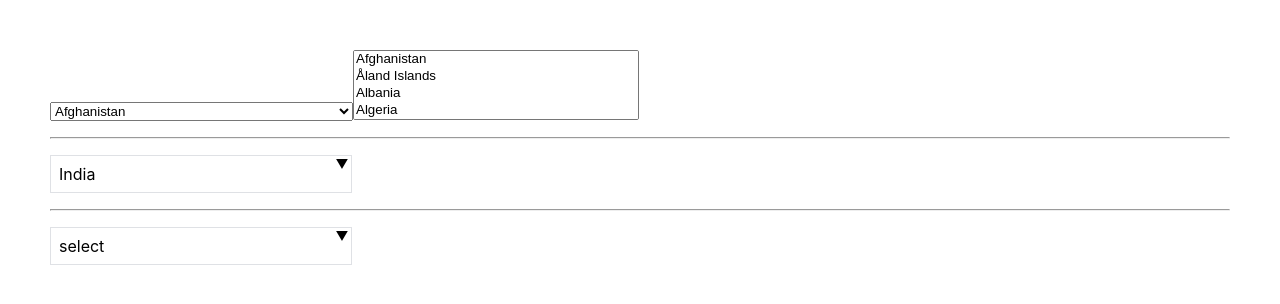
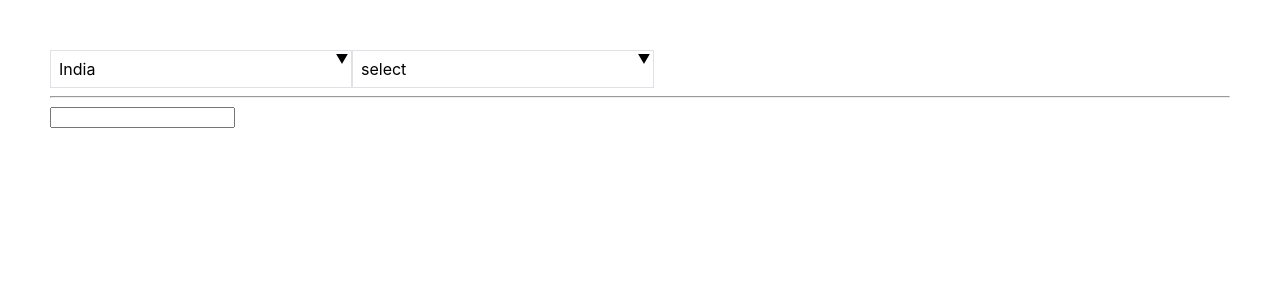
Before and after one commit to mohdovais/react-components, a React (Vite) app: page / in a window 1280 px wide. Shown: the top 304 px of the page. Built offline with nearby package versions, Linux system fonts and the light colour scheme.

Commit message:
date parser

```diff
--- a/src/App.tsx
+++ b/src/App.tsx
@@ -1,5 +1,6 @@
 import React, { useEffect, useMemo, useState } from "react";
 import { Combobox, Option } from "./components/combobox";
+import { parseDate } from "./utils/date-parse";
 //import countries from "../data/countries.json";
 
 type Country = {
@@ -35,23 +36,6 @@ function App(): JSX.Element {
 
   return (
     <div style={{ padding: 50 }}>
-      <select>
-        {countries.map((country: Country) => (
-          <option key={country.code} value={country.code}>
-            {country.name}
-          </option>
-        ))}
-      </select>
-      <select multiple onChange={(event) => console.log(event.target.value)}>
-        {countries.map((country: Country) => (
-          <option key={country.code} value={country.code}>
-            {country.name}
-          </option>
-        ))}
-      </select>
-      <p></p>
-      <hr />
-      <p></p>
       <Combobox
         value={val}
         onChange={setVal}
@@ -60,9 +44,7 @@ function App(): JSX.Element {
       >
         {options}
       </Combobox>
-      <p></p>
-      <hr />
-      <p></p>
+
       <Combobox<Country>
         value={val2}
         onChange={setVal2}
@@ -78,6 +60,19 @@ function App(): JSX.Element {
       >
         {options}
       </Combobox>
+      <div>
+        <hr />
+      </div>
+      <input
+        type="text"
+        onBlur={(event) => {
+          const p = performance.now();
+          const el = event.target;
+          const val = parseDate(el.value);
+          console.log(val, performance.now() - p);
+          el.value = val;
+        }}
+      />
     </div>
   );
 }
--- a/src/components/combobox/Combobox.tsx
+++ b/src/components/combobox/Combobox.tsx
@@ -1,7 +1,7 @@
 import * as React from "react";
-import { memo, useCallback, useMemo, useRef } from "./react";
+import { memo, useCallback, useMemo, useRef } from "../react";
 import Picker from "./Picker";
-import { usePickerPosition } from "./usePosition";
+import { usePickerPosition } from "../hooks/usePosition";
 import { emptyFn, ensureArray } from "./context";
 import { normalizeChildren, getActiveDescendant } from "./Combobox.utils";
 import {
@@ -45,6 +45,8 @@ function isMultipleDisplayRender<T>(
 
 export function Combobox<T>(props: ComboboxProps<T>): JSX.Element {
   const {
+    id,
+    className = "",
     children,
     disabled = false,
     onSearch = emptyFn,
@@ -204,7 +206,8 @@ export function Combobox<T>(props: ComboboxProps<T>): JSX.Element {
         aria-owns={listboxId}
         aria-haspopup="listbox"
         ref={ref}
-        className={$combobox + " " + (disabled ? $disabled : "")}
+        id={id}
+        className={[$combobox, disabled ? $disabled : "", className].join(" ")}
         tabIndex={disabled ? undefined : 0}
         onClick={
           disabled
--- a/src/components/combobox/Combobox.utils.ts
+++ b/src/components/combobox/Combobox.utils.ts
@@ -1,5 +1,5 @@
 import * as React from "react";
-import { cloneElement } from "./react";
+import { cloneElement } from "../react";
 import Option from "./Option";
 import Optgroup from "./Optgroup";
 import { OptgroupProps, OptionProps, OptProps } from "./types";
--- a/src/components/combobox/Optgroup.tsx
+++ b/src/components/combobox/Optgroup.tsx
@@ -1,6 +1,6 @@
 import * as React from "react";
-import { memo } from "./react";
-import { useRandomId } from "./useRandomId";
+import { memo } from "../react";
+import { useRandomId } from "../hooks/useRandomId";
 import { OptgroupProps } from "./types";
 
 function Optgroup<T>(props: OptgroupProps<T>) {
--- a/src/components/combobox/Option.tsx
+++ b/src/components/combobox/Option.tsx
@@ -1,5 +1,5 @@
 import * as React from "react";
-import { memo, useEffect, useRef, useContext } from "./react";
+import { memo, useEffect, useRef, useContext } from "../react";
 import { ComboboxContext, scrollIntoView } from "./context";
 import { OptionProps } from "./types";
 import {
--- a/src/components/combobox/Picker.tsx
+++ b/src/components/combobox/Picker.tsx
@@ -1,5 +1,5 @@
 import * as React from "react";
-import { memo, useRef, useEffect } from "./react";
+import { memo, useRef, useEffect } from "../react";
 import {
   listbox as $listbox,
   search as $search,
--- a/src/components/combobox/types.d.ts
+++ b/src/components/combobox/types.d.ts
@@ -40,6 +40,8 @@ interface ComboboxBaseProps<T> {
     | React.ReactElement<OptgroupProps<T>>[];
   disabled?: boolean;
   onSearch?: (searchText: string) => void;
+  className?: string;
+  id?: string;
 }
 
 export type SingleDisplayRenderer<T> = (value?: T) => React.ReactNode;
--- a/src/components/combobox/usePosition.ts
+++ b/src/components/hooks/usePosition.ts
@@ -1,4 +1,4 @@
-import { useEffect, useState } from "./react";
+import { useEffect, useState } from "../react";
 
 const displayNone: React.CSSProperties = { display: "none" };
 const win = window;
--- a/src/components/combobox/useRandomId.ts
+++ b/src/components/hooks/useRandomId.ts
@@ -1,4 +1,4 @@
-import { useState } from "./react";
+import { useState } from "../react";
 
 export function useRandomId(prefix = "id"): string {
   const id = useState(() =>
--- /dev/null
+++ b/src/utils/date-parse.ts
@@ -0,0 +1,71 @@
+const regexr_valid_iso_date = /^(\d{4}-((02-([0-2][1-8]|[12]0))|((0[13578]|1[0-2])-([0-2][1-9]|[1-3][0-1]))|((0[469]|11)-([0-2][1-9]|[1-3]0))))|(\d{2}(([13579][26])|([02468][048]))-02-29)$/;
+const regexr_mdy = /^([a-zA-Z]+|\d+)[\s-\\/]+(\d+)\s*,?[\s-\\/]+(\d{4}|\d{2})$/;
+const regexr_dmy = /^(\d{1,2})[\s-\\/]+([a-zA-Z]+|\d{1,2})\s*,?[\s-\\/]+(\d{4}|\d{2})$/;
+
+const twoDigits = (n: number) => (n < 10 ? "0" + n : n.toString());
+
+const monthsMap = JSON.parse(
+  '{"jan":"01","feb":"02","mar":"03","apr":"04","may":"05","jun":"06","jul":"07","aug":"08","sep":"09","oct":"10","nov":"11","dec":"12","january":"01","february":"02","march":"03","april":"04","june":"06","july":"07","august":"08","september":"09","october":"10","november":"11","december":"12"}'
+);
+
+const process = (year: string, month: string, day: string): string => {
+  const m = isNaN(month as any)
+    ? monthsMap[month]
+    : twoDigits(parseInt(month, 10));
+
+  if (m == null) {
+    return "";
+  }
+  const d = twoDigits(parseInt(day, 10));
+  const y = year.length === 2 ? "20" + year : year;
+
+  return y + "-" + m + "-" + d;
+};
+
+const parseMdy = (str: string): string => {
+  const exec = regexr_mdy.exec(str);
+  return exec == null ? "" : process(exec[3], exec[1], exec[2]);
+};
+
+const parseDmy = (str: string): string => {
+  const exec = regexr_dmy.exec(str);
+  return exec == null ? "" : process(exec[3], exec[2], exec[1]);
+};
+
+export const parseDate = (date: string): string => {
+  const str = date.trim();
+  if (str === "" || regexr_valid_iso_date.test(str)) {
+    return str;
+  }
+
+  const x = parseDmy(str);
+  if (regexr_valid_iso_date.test(x)) {
+    return x;
+  }
+
+  const y = parseMdy(str);
+  if (regexr_valid_iso_date.test(y)) {
+    return y;
+  }
+
+  return "";
+};
+
+/*
+(function () {
+    const res = {};
+    const twoDigit = n => n < 10 ? '0'+n : n.toString();
+    const x = (month) => {
+      const fmt = new Intl.DateTimeFormat("en", { month });
+      new Array(12)
+        .join(",")
+        .split(",")
+        .forEach((a, i) => {
+          res[fmt.format(new Date(1970, i, 1)).toLowerCase()] = twoDigit(i+1);
+        });
+    };
+    x("short");
+    x("long");
+    return JSON.stringify(res);
+  })();
+  */
```
Also changed, not shown: src/components/react.ts (renamed from src/components/combobox/react.ts).
